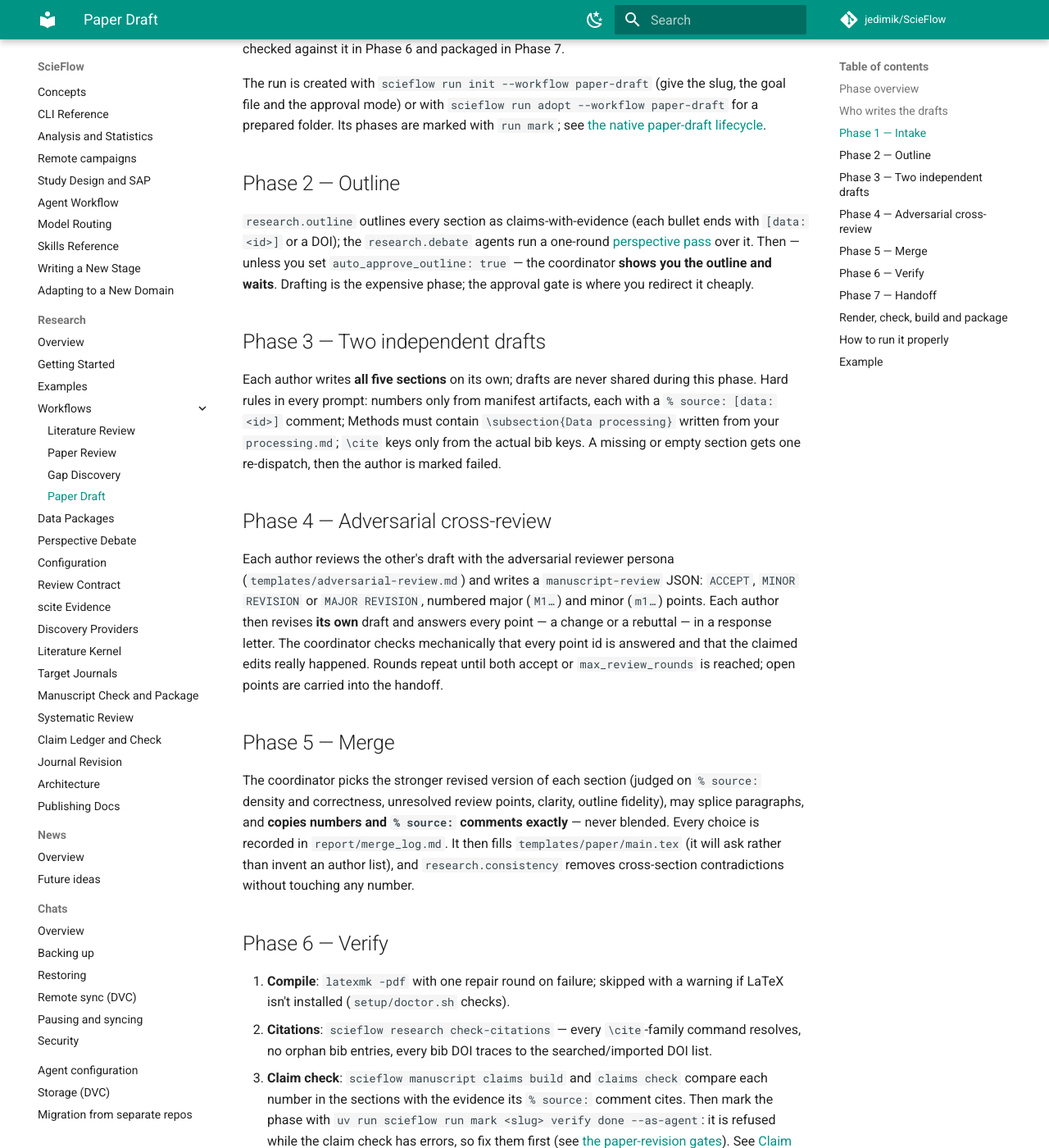
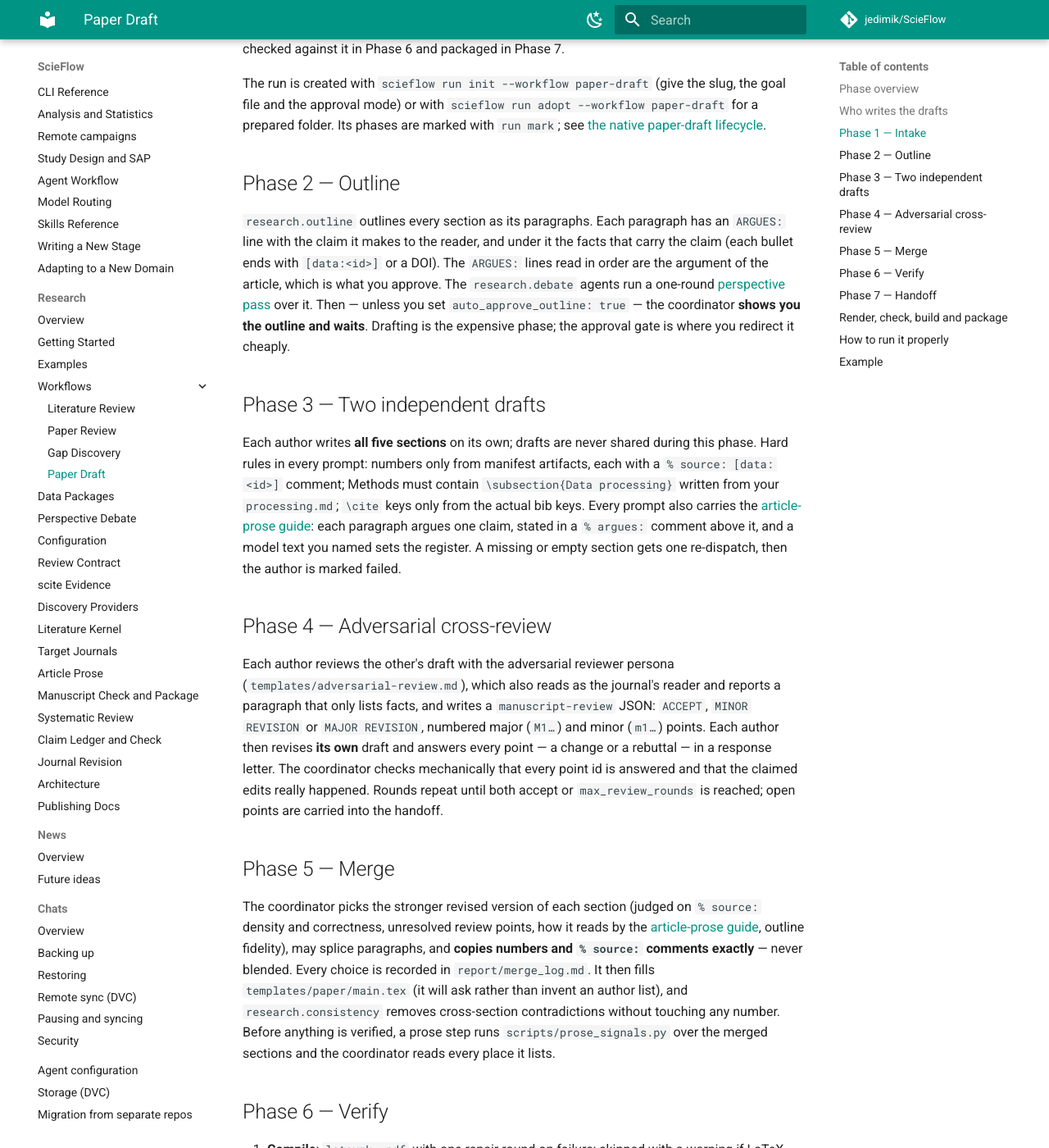
Before and after one commit to jedimik/ScieFlow, an MkDocs documentation site: the page built from docs/research/workflows/paper-draft.md, in a window 1280 px wide and 1400 px high, scrolled down 2028 px. Shown: the whole window at 82% size. Built offline with MkDocs 1.6.1 and Material for MkDocs 9.7.7, drawn with Linux system fonts in a browser that asks for light colours; comment, search, counter and statistics services are not loaded.

Commit message:
docs(research): Article Prose page, paper-draft workflow, nav and changelog (prose guide)
The page explains the guide in plain language, how to give a model text, how to read the signals report, where the limits come from (one article in four versions) and what a trial with the writer model showed and did not show.

```diff
--- a/docs/research/workflows/paper-draft.md
+++ b/docs/research/workflows/paper-draft.md
@@ -74,8 +74,11 @@ marked with `run mark`; see [the native paper-draft lifecycle](../../runs.md#nat
 
 ## Phase 2 — Outline
 
-`research.outline` outlines every section as claims-with-evidence (each
-bullet ends with `[data:<id>]` or a DOI); the `research.debate` agents run a
+`research.outline` outlines every section as its paragraphs. Each paragraph has
+an `ARGUES:` line with the claim it makes to the reader, and under it the facts
+that carry the claim (each bullet ends with `[data:<id>]` or a DOI). The
+`ARGUES:` lines read in order are the argument of the article, which is what you
+approve. The `research.debate` agents run a
 one-round [perspective pass](../debate.md) over it. Then — unless you set
 `auto_approve_outline: true` — the coordinator **shows you the outline and
 waits**. Drafting is the expensive phase; the approval gate is where you
@@ -87,13 +90,17 @@ Each author writes **all five sections** on its own; drafts are never shared
 during this phase. Hard rules in every prompt: numbers only from manifest
 artifacts, each with a `% source: [data:<id>]` comment; Methods must contain
 `\subsection{Data processing}` written from your `processing.md`; `\cite`
-keys only from the actual bib keys. A missing or empty section gets one
-re-dispatch, then the author is marked failed.
+keys only from the actual bib keys. Every prompt also carries the
+[article-prose guide](../article-prose.md): each paragraph argues one claim,
+stated in a `% argues:` comment above it, and a model text you named sets the
+register. A missing or empty section gets one re-dispatch, then the author is
+marked failed.
 
 ## Phase 4 — Adversarial cross-review
 
 Each author reviews the other's draft with the adversarial reviewer persona
-(`templates/adversarial-review.md`) and writes a `manuscript-review` JSON:
+(`templates/adversarial-review.md`), which also reads as the journal's reader
+and reports a paragraph that only lists facts, and writes a `manuscript-review` JSON:
 `ACCEPT`, `MINOR REVISION` or `MAJOR REVISION`, numbered major (`M1…`) and
 minor (`m1…`) points. Each author then revises **its own** draft and answers
 every point — a change or a rebuttal — in a response letter. The coordinator
@@ -104,12 +111,15 @@ edits really happened. Rounds repeat until both accept or
 ## Phase 5 — Merge
 
 The coordinator picks the stronger revised version of each section (judged
-on `% source:` density and correctness, unresolved review points, clarity,
-outline fidelity), may splice paragraphs, and **copies numbers and
+on `% source:` density and correctness, unresolved review points, how it reads
+by the [article-prose guide](../article-prose.md), outline fidelity), may splice
+paragraphs, and **copies numbers and
 `% source:` comments exactly** — never blended. Every choice is recorded in
 `report/merge_log.md`. It then fills `templates/paper/main.tex` (it will ask
 rather than invent an author list), and `research.consistency` removes
-cross-section contradictions without touching any number.
+cross-section contradictions without touching any number. Before anything is
+verified, a prose step runs `scripts/prose_signals.py` over the merged sections
+and the coordinator reads every place it lists.
 
 ## Phase 6 — Verify
 
--- a/mkdocs.yml
+++ b/mkdocs.yml
@@ -93,6 +93,7 @@ nav:
       - Discovery Providers: research/discovery-providers.md
       - Literature Kernel: research/literature-kernel.md
       - Target Journals: research/journals.md
+      - Article Prose: research/article-prose.md
       - Manuscript Check and Package: research/manuscript.md
       - Systematic Review: research/systematic-review.md
       - Claim Ledger and Check: research/claims.md
```
Also changed, not shown: CHANGELOG.md (+6 -0 lines), docs/research/article-prose.md (added, +232 -0 lines).
